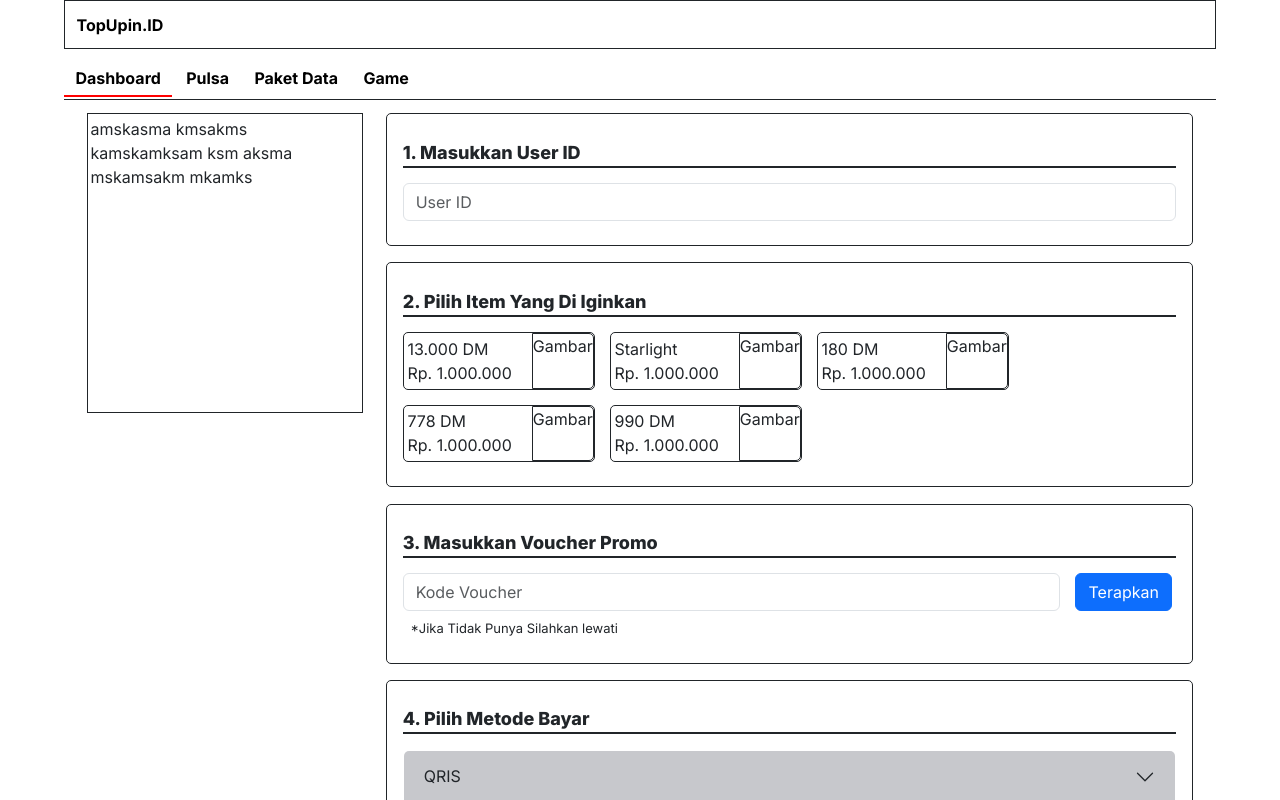
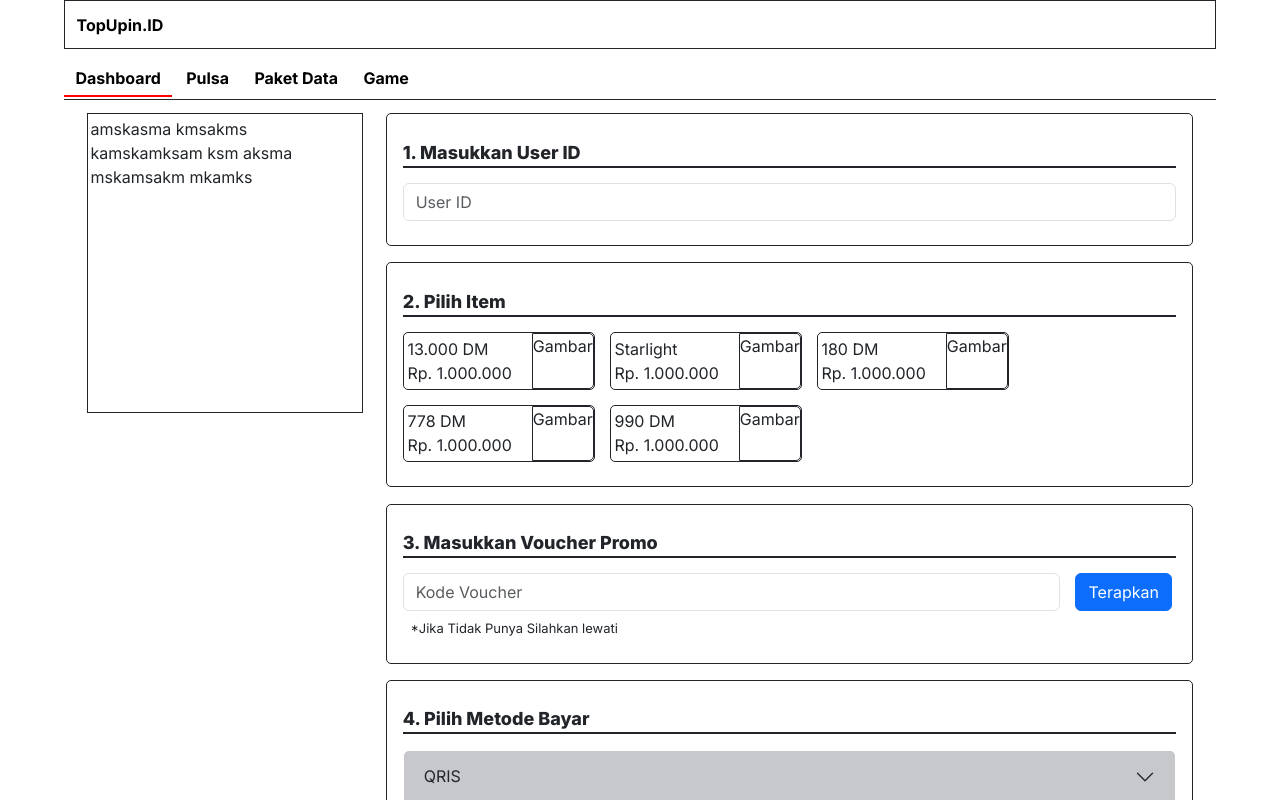
Before and after one commit to 0051Nasrulhakim/topupin.id, a Next.js app: page /categori/game/fri-fire in a window 1280 px wide. Shown: the top 800 px of the page. Built offline with nearby package versions, Linux system fonts and the light colour scheme.

Commit message:
update title

```diff
--- a/src/app/categori/game/fri-fire/page.js
+++ b/src/app/categori/game/fri-fire/page.js
@@ -28,7 +28,7 @@ export default function FriFire() {
                     <div className='step-2'>
 
                         <div className='title'>
-                            2. Pilih Item Yang Di Iginkan
+                            2. Pilih Item
                         </div>
 
                         <div className='section-step-2'>
--- a/src/app/categori/game/ml/page.js
+++ b/src/app/categori/game/ml/page.js
@@ -33,7 +33,7 @@ export default function Ml() {
           <div className='step-2'>
 
             <div className='title'>
-              2. Pilih Item Yang Di Iginkan
+              2. Pilih Item
             </div>
 
             <div className='section-step-2'>
```
